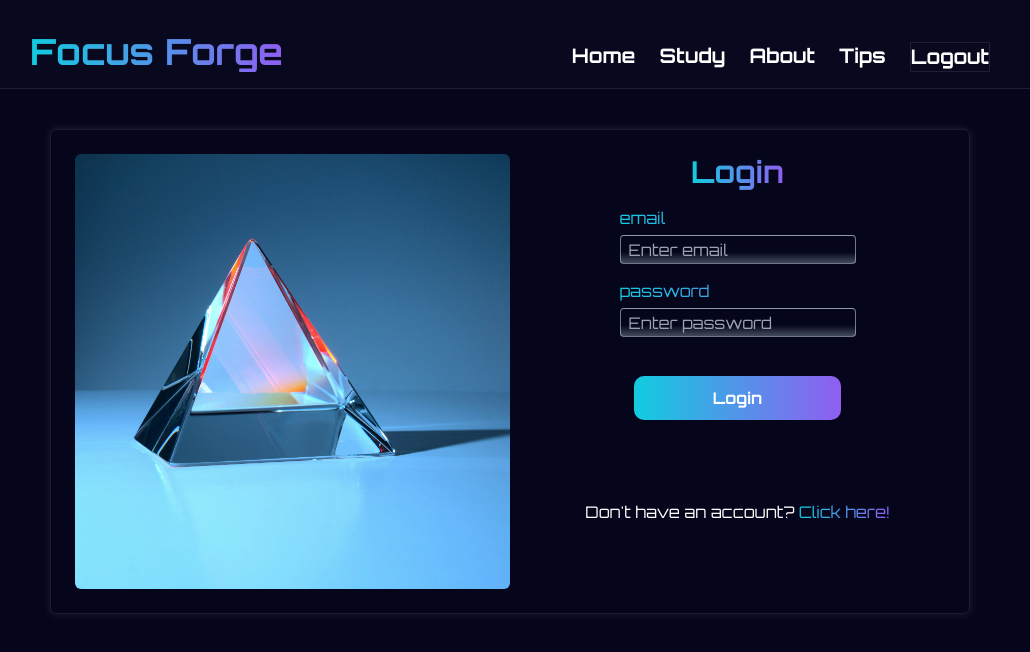
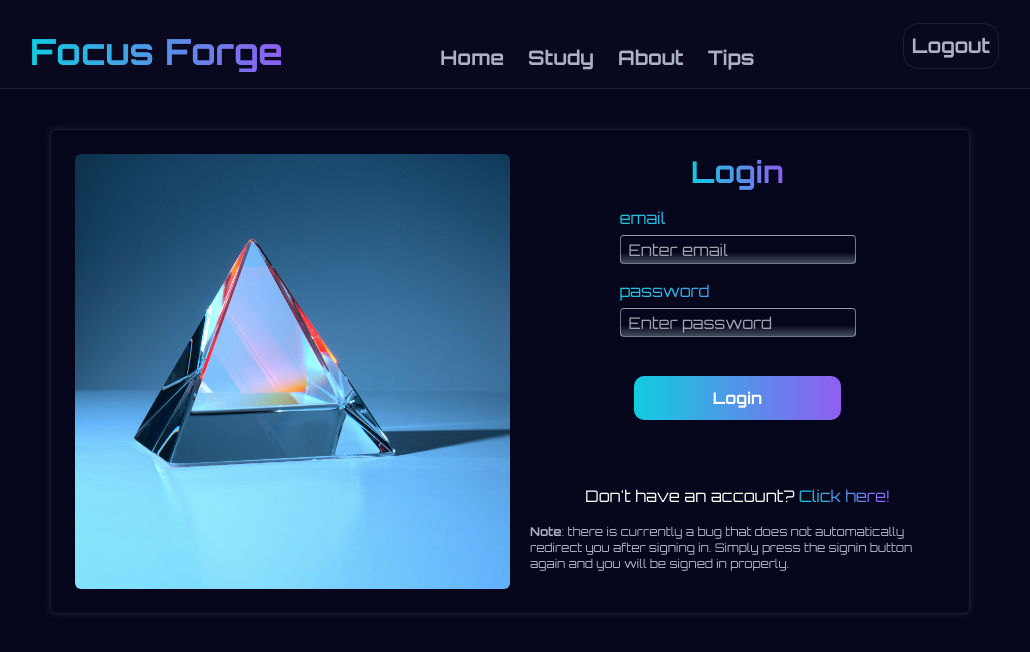
Before and after one commit to jakekressley/Focus-Forge, a Next.js app: page /login in a window 1280 px wide. Shown: the top 652 px of the page, without its empty margins (130-1160 px from the left). Built offline with nearby package versions, Linux system fonts and the light colour scheme; no server answers.

Commit message:
finished styling semi functional

```diff
--- a/app/globals.css
+++ b/app/globals.css
@@ -53,6 +53,12 @@
 
 .--border {
   border: 1px solid rgba(226, 232, 255, 0.1);
+}
+
+.--outline {
+    outline: 1px solid rgba(226, 232, 255, 0.1);
+    outline-offset: .5rem;
+    border-radius: 6px;
 }
 
 .--bottom-border {
--- a/app/layout.tsx
+++ b/app/layout.tsx
@@ -30,14 +30,12 @@ export default async function RootLayout({
         <title>Focus Forge</title>
       </head>
       <body className="font-orbitron">
-        <SessionProvider session={session}>
         <main className="bg-nightblue text-white h-screen">
           <NavMenu />
           <div className="p-10 h-1">
             {children}
           </div>
         </main>
-        </SessionProvider>
       </body>
     </html>
 )}
--- a/app/login/page.tsx
+++ b/app/login/page.tsx
@@ -80,10 +80,11 @@ export default function SignupPage() {
           >
             Login
           </button>
-          <span className="mt-20">
+          <span className="mt-16">
 						Don't have an account? {" "}
-						<Link href="/signup" className="--header-name">Click here!</Link>
+						<Link href="/signup" className="--header-name text-offwhite">Click here!</Link>
 					</span>
+					<p className="text-xs mt-4 text-offwhite"><span className="font-bold">Note</span>: there is currently a bug that does not automatically redirect you after signing in. Simply press the signin button again and you will be signed in properly.</p>
         </form>
       </div>
     </div>
--- a/app/signup/page.tsx
+++ b/app/signup/page.tsx
@@ -100,12 +100,13 @@ export default function SignupPage() {
           >
             Sign up
           </button>
-          <span className="mt-20">
+          <span className="mt-16 text-offwhite">
             Already have an account?{" "}
             <Link href="/login" className="--header-name">
               Click here!
             </Link>
           </span>
+          <p className="text-xs mt-4 text-offwhite"><span className="font-bold">Note</span>: there is currently a bug that does not automatically redirect you to the login page after signing up. Press the above button to be redirected to the login page and log in with the credentials you just created.</p>
         </form>
       </div>
     </div>
--- a/components/NavMenu.tsx
+++ b/components/NavMenu.tsx
@@ -31,13 +31,13 @@ export default function NavMenu() {
     return (
         <header className="w-full bg-nightblue pt-8 pb-4 --header flex px-40 items-end">
             <span className="text-4xl --header-name font-bold">Focus Forge</span>
-            <nav className="flex text-white gap-6 font-bold items-start ml-auto text-xl">
+            <nav className="flex text-offwhite gap-6 font-bold items-start mx-auto text-xl">
                 <Link href="/" className="">Home</Link>
                 <Link href="/study">Study</Link>
                 <Link href="/about">About</Link>
                 <Link href="/tips">Tips</Link>
-                <Link href="logout" className="--border">Logout</Link>
             </nav>
+            <Link href="logout" className="--outline text-offwhite font-bold text-xl mb-3">Logout</Link>
         </header>
     )
 }
--- a/middleware.ts
+++ b/middleware.ts
@@ -9,11 +9,13 @@ export function middleware(request: NextRequest) {
 
     const token = request.cookies.get('token')?.value || ''
 
+    // wait for cookies request
     // redirect logic based on path and if they have token
     if (isPublicPath && token) {
         return NextResponse.redirect(new URL('/', request.nextUrl))
     }
 
+    // I think the problem is that it is doing this too fast
     if (!isPublicPath && !token) {
         return NextResponse.redirect(new URL('/login', request.nextUrl))
     }
```
Lines whose indentation alone changed are shown as unchanged.
